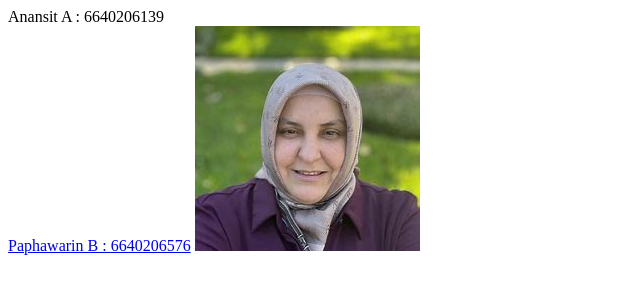
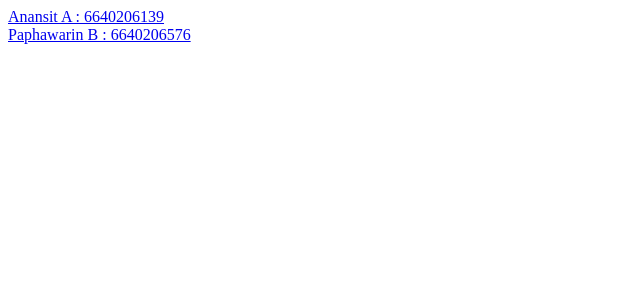
Before and after one commit to GeorGie0747/LAB3-2, a plain HTML site: page index.html in a window 1280 px wide. Shown: the whole page, without its empty margins (0-640 px from the left). Drawn offline with Linux system fonts and the light colour scheme.

```diff
--- a/index.html
+++ b/index.html
@@ -9,8 +9,8 @@
 
 <body>
 
-    <a>Anansit A : 6640206139</a><br>
-    <a href="/B.html"> Paphawarin B : 6640206576</a> <img src="/B.jfif" alt="">
+    <a href="/A.html">Anansit A : 6640206139</a><br>
+    <a href="/B.html"> Paphawarin B : 6640206576</a>
 
 
 </body>
```
Also changed, not shown: A.html (added, +1 -0 lines).
